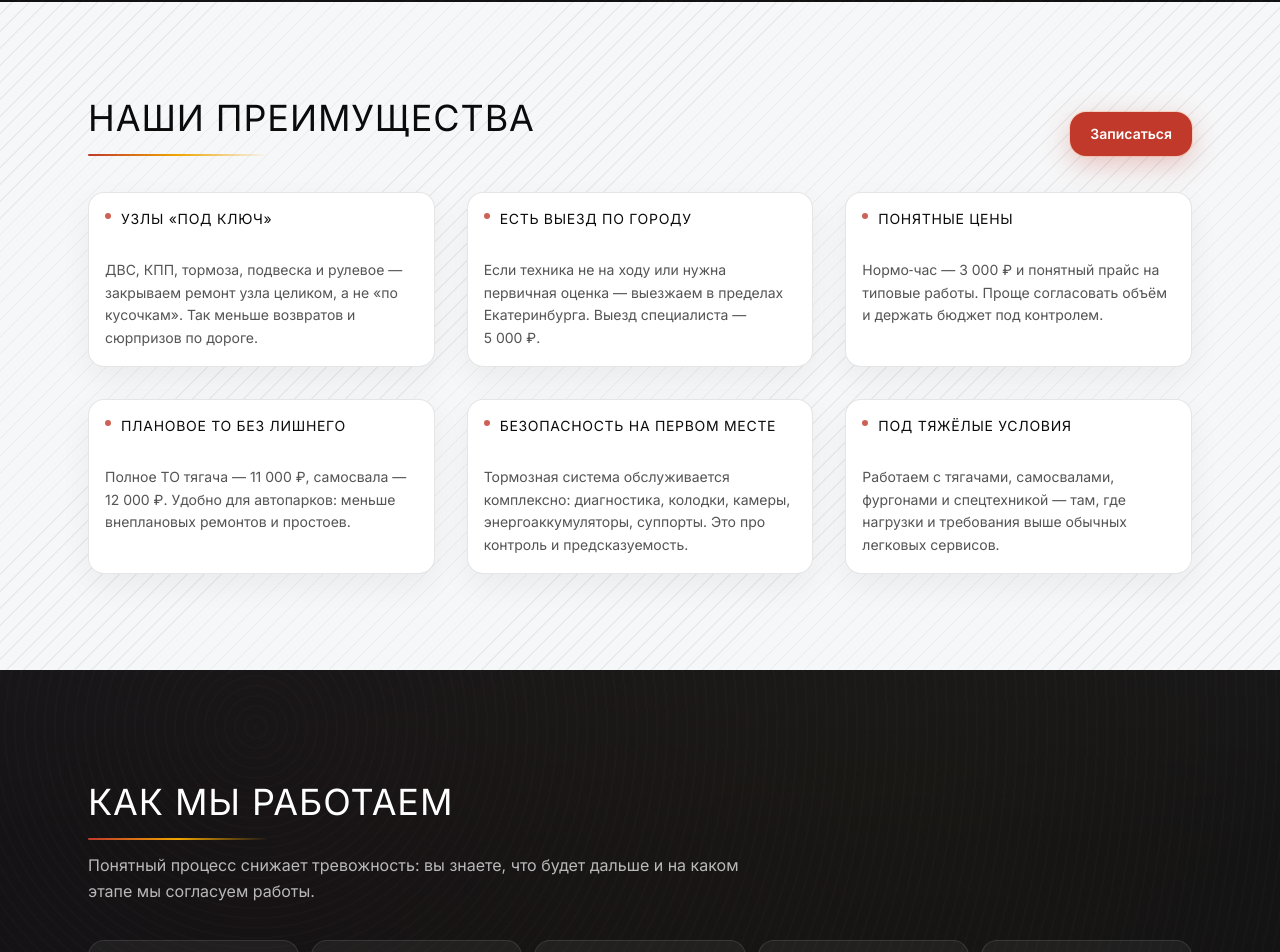
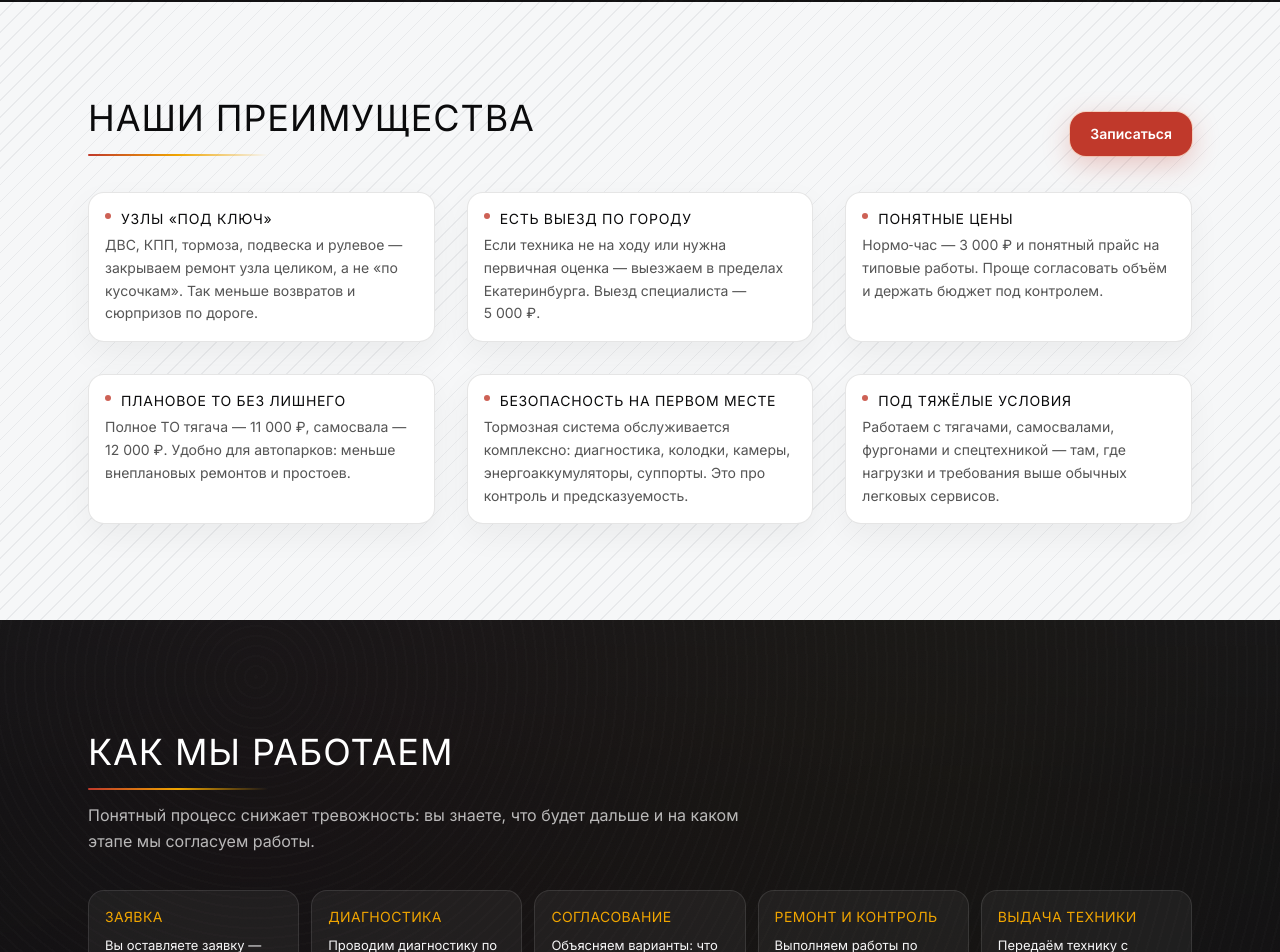
Before and after one commit to DmitryBusov1994/buvol, a Next.js app: page / in a window 1280 px wide. Shown: the part 2283-3235 px from the top of the page. Built offline with nearby package versions, Linux system fonts and the light colour scheme.

Commit message:
Advantages: tighter title-to-body spacing, align with other cards
Made-with: Cursor

```diff
--- a/components/Advantages.tsx
+++ b/components/Advantages.tsx
@@ -36,9 +36,9 @@ export function Advantages() {
               whileInView={reduced ? undefined : "show"}
               viewport={{ once: true, amount: 0.2 }}
               variants={revealVariants}
-              className="flex h-full flex-col rounded-2xl border border-black/10 bg-white p-3 shadow-[0_12px_32px_rgba(0,0,0,.05)] transition hover:-translate-y-0.5 hover:shadow-[0_16px_40px_rgba(0,0,0,.08)] md:rounded-2xl md:p-4"
+              className="flex h-full flex-col gap-1 rounded-2xl border border-black/10 bg-white p-3 shadow-[0_12px_32px_rgba(0,0,0,.05)] transition hover:-translate-y-0.5 hover:shadow-[0_16px_40px_rgba(0,0,0,.08)] md:gap-1.5 md:rounded-2xl md:p-4"
             >
-              <div className="flex min-h-[2.5rem] shrink-0 items-start gap-2.5 md:min-h-[2.875rem]">
+              <div className="flex shrink-0 items-start gap-2.5">
                 <span
                   aria-hidden
                   className="mt-1 inline-block h-1.5 w-1.5 shrink-0 rounded-full bg-brand-red/80"
@@ -47,7 +47,7 @@ export function Advantages() {
                   {a.title}
                 </span>
               </div>
-              <p className="mt-1 text-sm leading-relaxed text-ink/70">{a.text}</p>
+              <p className="text-sm leading-relaxed text-ink/70">{a.text}</p>
             </motion.div>
           ))}
         </div>
```
